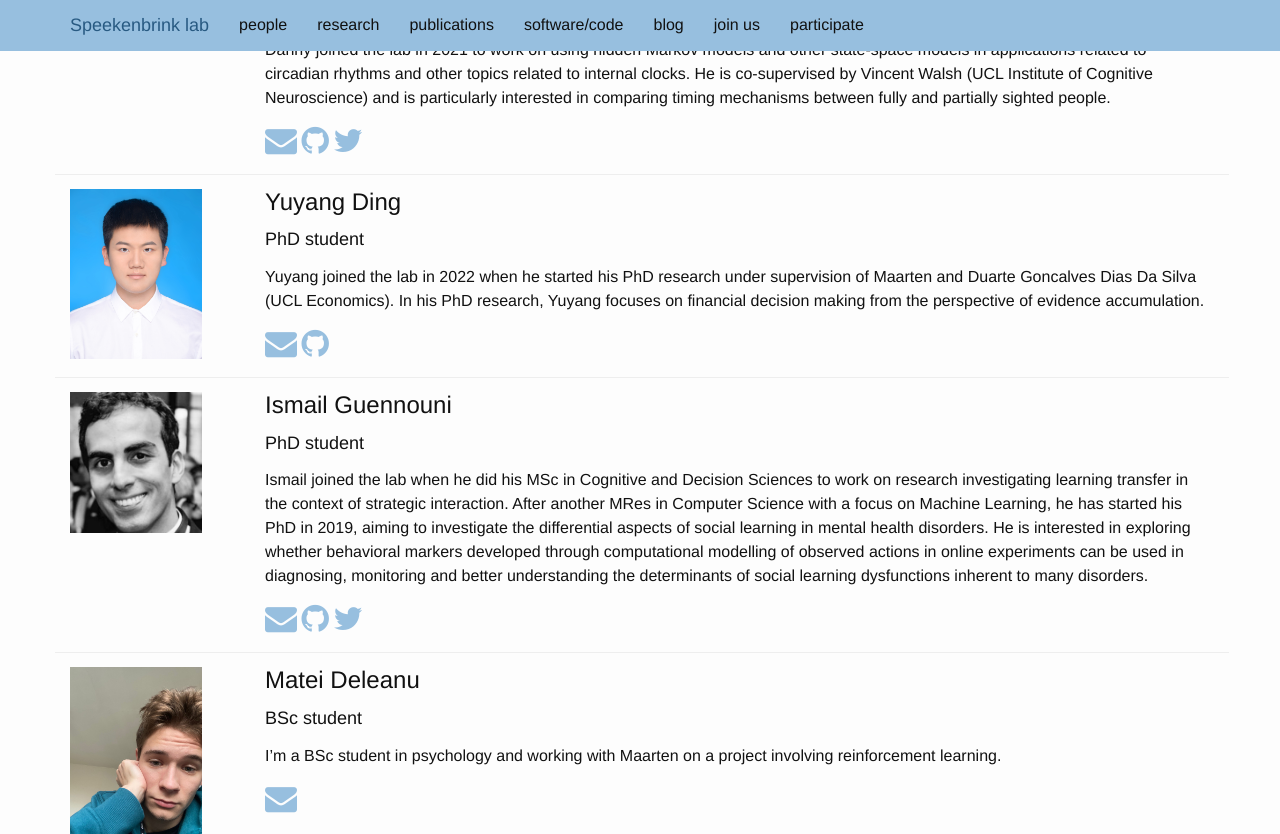
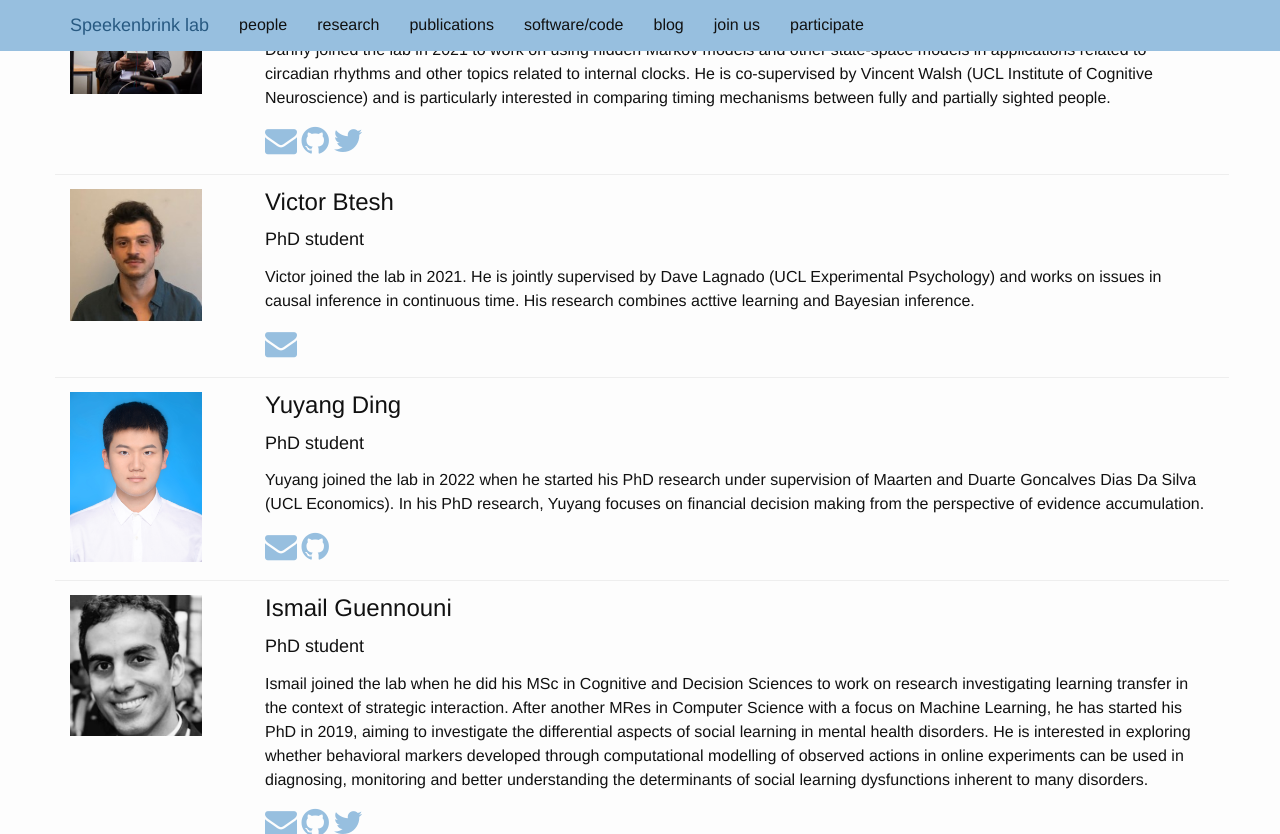
Before and after one commit to speekenbrink-lab/speekenbrink-lab.github.io, a Jekyll site: the page built from _pages/people.md, in a window 1280 px wide and 900 px high, scrolled down 421 px, cut to the strip 0-834 px from the top of the window. Built offline with Jekyll 4.4.1, drawn with Linux system fonts in a browser that asks for light colours; some web fonts are replaced.

Commit message:
added victor and photo for danny

```diff
--- a/_data/people.yaml
+++ b/_data/people.yaml
@@ -35,6 +35,18 @@
   email: danny.ball.17@ucl.ac.uk
   github: dballICN
   twitter: DannyMBall1
+
+- tag: victor_btesh
+  name: Victor Btesh
+  position: PhD student
+  current: 1
+  start_year: 2021
+  photo: victor_btesh.jpg
+  blurb: Victor joined the lab in 2021. He is jointly supervised by Dave Lagnado
+         (UCL Experimental Psychology) and works on issues in causal inference
+         in continuous time. His research combines acttive learning and Bayesian
+         inference.
+  email: victor.btesh.19@ucl.ac.uk
 
 - tag: yuyang_ding
   name: Yuyang Ding
```
Also changed, not shown: images/people/danny_ball.jpg (added), images/people/victor_btesh.jpg (added).
